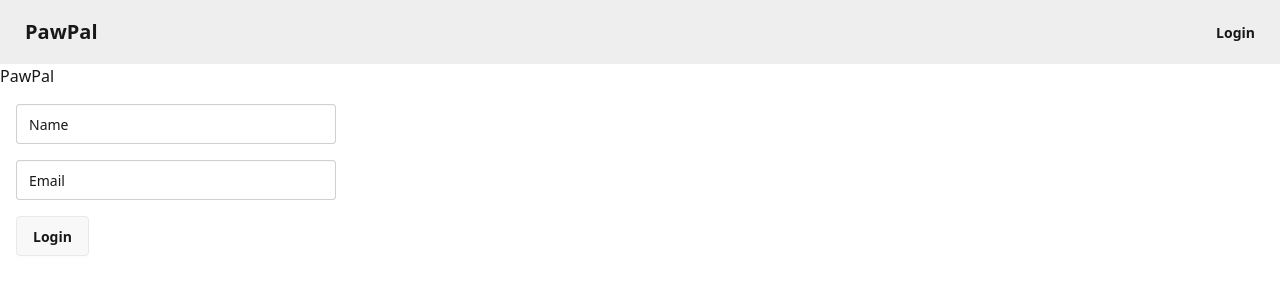
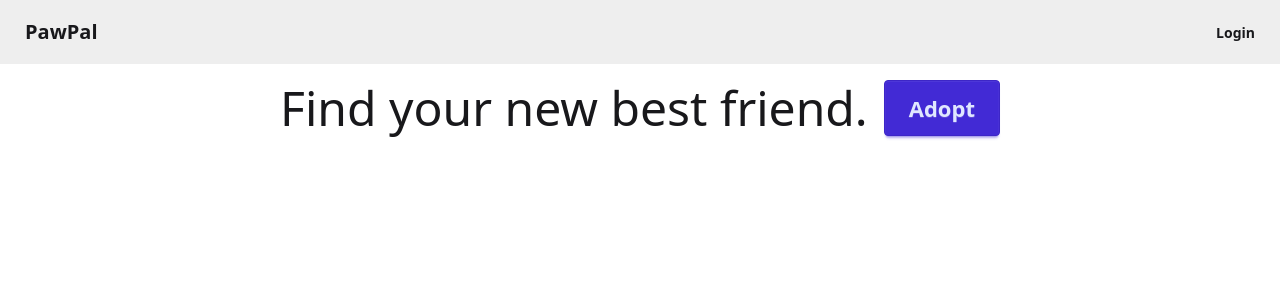
Before and after one commit to audse/fetch-test, a React (Vite) app: page / in a window 1280 px wide. Before the commit this address led to /login. Shown: the top 300 px of the page. Built offline with nearby package versions, Linux system fonts and the light colour scheme; no server answers.

Commit message:
Add separate search page

```diff
--- a/src/App.tsx
+++ b/src/App.tsx
@@ -1,18 +1,20 @@
 import { Route, createBrowserRouter, createRoutesFromElements, RouterProvider } from 'react-router-dom'
 import HomePage from '@/pages/HomePage'
 import LoginPage from '@/pages/LoginPage'
-
-import './App.css'
+import SearchPage from '@/pages/SearchPage'
 import { AuthProvider } from '@/context/AuthContext'
 import RequireAuth from '@/components/RequireAuth'
 import RequireUnauth from '@/components/RequireUnauth'
 import Nav from '@/components/Nav'
 
+import './App.css'
+
 const router = createBrowserRouter(
     createRoutesFromElements(
         <>
-            <Route index element={<RequireAuth><HomePage /></RequireAuth>} />
+            <Route index element={<HomePage />} />
             <Route path="login" element={<RequireUnauth><LoginPage /></RequireUnauth>} />
+            <Route path="search" element={<RequireAuth><SearchPage /></RequireAuth>} />
         </>
     )
 )
@@ -22,9 +24,6 @@ function App() {
         <>
             <AuthProvider>
                 <Nav />
-                <header>
-                    <h1>PawPal</h1>
-                </header>
                 <main>
                     <RouterProvider router={router} />
                 </main>
--- a/src/pages/HomePage.tsx
+++ b/src/pages/HomePage.tsx
@@ -1,24 +1,12 @@
-import { useEffect, useState } from 'react'
-import SearchForm from '@/components/SearchForm'
-import { Dog, SearchDogsParams } from '@/types'
-import { fetchDogs, searchDogs } from '@/services/api'
-import DogCard from '@/components/DogCard'
-
 export default function HomePage() {
-    const [dogs, setDogs] = useState<Dog[]>([])
-    const [searchParams, setSearchParams] = useState<SearchDogsParams>({ breeds: [], zipCodes: [] })
-
-    useEffect(() => {
-        searchDogs(searchParams)
-            .then(response => fetchDogs(response.resultIds).then(setDogs))
-    }, [searchParams])
-
     return (
         <>
-            <SearchForm onChange={setSearchParams} />
-            <section className="grid grid-cols-1 gap-2 sm:grid-cols-2 lg:grid-cols-3 xl:grid-cols-4">
-                { dogs.map(dog => <DogCard key={dog.id} dog={dog} />) }
+        <header className="hero">
+            <section className="hero-content">
+                <h1 className="text-5xl">Find your new best friend.</h1>
+                <a className="btn btn-xl btn-primary" href="/search">Adopt</a>
             </section>
+        </header>
         </>
     )
 }
--- a/src/pages/LoginPage.tsx
+++ b/src/pages/LoginPage.tsx
@@ -14,7 +14,7 @@ export default function LoginPage() {
             await login(name, email)
             setLoginError(null)
             setIsAuthenticated(true)
-            navigate('/')
+            navigate('/search')
         } catch (error) {
             console.error('Error logging in:', error)
             setLoginError('Unable to login. Please try again.')
--- /dev/null
+++ b/src/pages/SearchPage.tsx
@@ -0,0 +1,24 @@
+import { useEffect, useState } from 'react'
+import SearchForm from '@/components/SearchForm'
+import { Dog, SearchDogsParams } from '@/types'
+import { fetchDogs, searchDogs } from '@/services/api'
+import DogCard from '@/components/DogCard'
+
+export default function SearchPage() {
+    const [dogs, setDogs] = useState<Dog[]>([])
+    const [searchParams, setSearchParams] = useState<SearchDogsParams>({ breeds: [], zipCodes: [] })
+
+    useEffect(() => {
+        searchDogs(searchParams)
+            .then(response => fetchDogs(response.resultIds).then(setDogs))
+    }, [searchParams])
+
+    return (
+        <>
+            <SearchForm onChange={setSearchParams} />
+            <section className="grid grid-cols-1 gap-2 sm:grid-cols-2 lg:grid-cols-3 xl:grid-cols-4">
+                { dogs.map(dog => <DogCard key={dog.id} dog={dog} />) }
+            </section>
+        </>
+    )
+}
--- a/src/services/api.ts
+++ b/src/services/api.ts
@@ -53,7 +53,6 @@ export const searchDogs = async (searchParams: SearchDogsParams) => {
     if (searchParams.ageMax) params.append('ageMax', searchParams.ageMax.toString())
     params.append('sort', `${searchParams.sortBy||'breed'}:${searchParams.sortDir||'asc'}`)
 
-    console.log('Search params:', params.toString())
     return requestWithDefault<DogSearchResponse>(`/dogs/search?${params.toString()}`, {
         total: 0,
         next: '',
```
